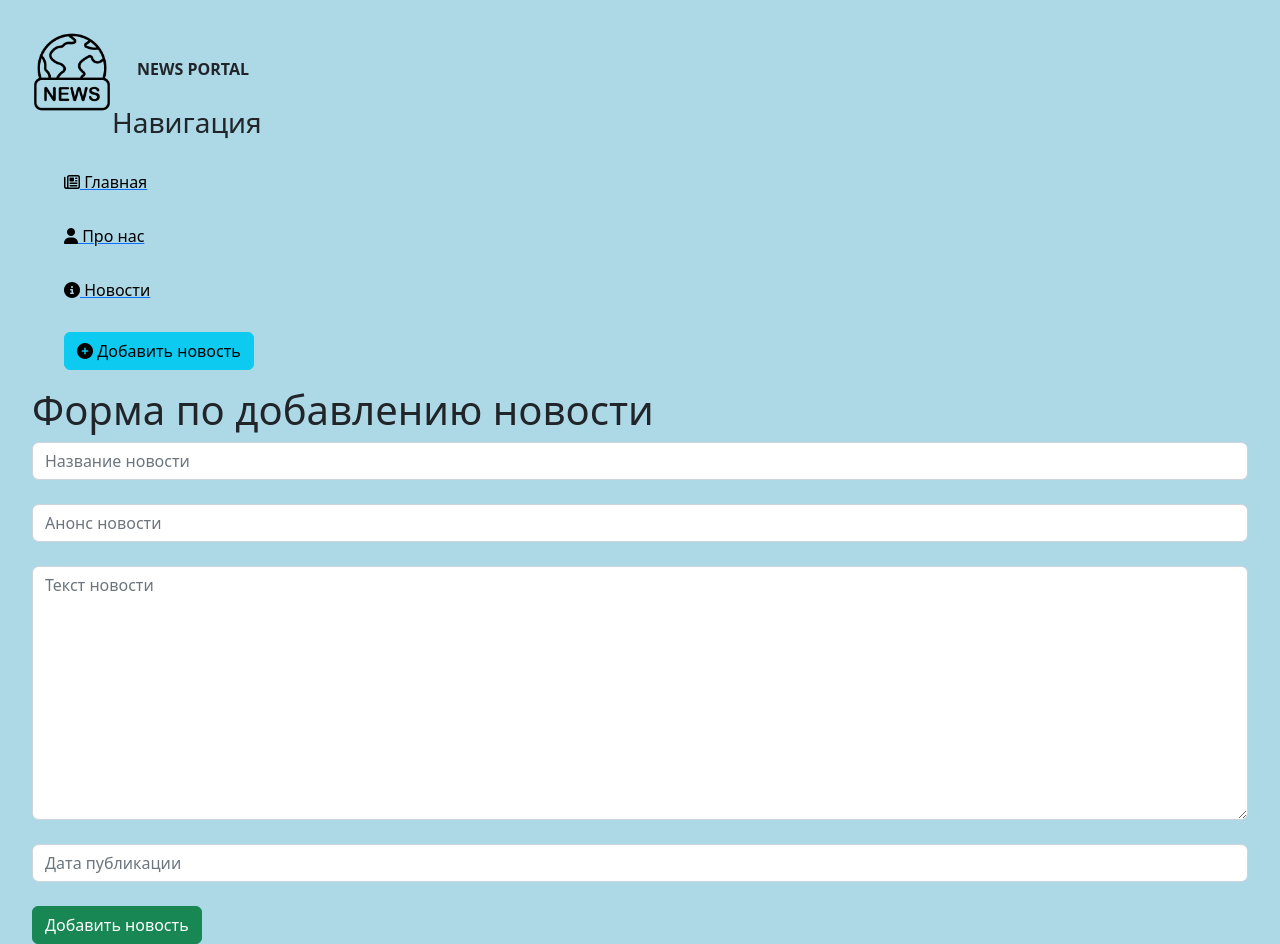
After one commit to elizavetabolotnikova/NewsPortal, a Django app: page /news/create in a window 1280 px wide. The commit adds this page. Run offline with Django 4.2, Linux system fonts and the light colour scheme.

Commit message:
commit 2

```diff
--- a/NewsPortal/newsportal/main/templates/main/default.html
+++ b/NewsPortal/newsportal/main/templates/main/default.html
@@ -27,6 +27,7 @@
             <a href="/news">
                 <li><i class="fa-solid fa-circle-info"></i> Новости </li>
             </a>
+            <a href="{% url 'create' %}"><li><button class="btn btn-info"><i class="fas fa-plus-circle"></i> Добавить новость </button></li></a>
         </ul>
             {% block body %}
             {% endblock %}
--- /dev/null
+++ b/NewsPortal/newsportal/news/forms.py
@@ -0,0 +1,23 @@
+from .models import Articles
+from django.forms import ModelForm,TextInput,DateTimeInput,Textarea
+
+class ArticlesForm(ModelForm):
+    class Meta:
+        model=Articles
+        fields=['title','first_words','text_feild','date']
+
+        widgets={"title":TextInput(attrs={
+            'class':'form-control',
+            'placeholder':'Название новости'
+        }),"first_words":TextInput(attrs={
+            'class':'form-control',
+            'placeholder':'Анонс новости'
+        }),"date":DateTimeInput(attrs={
+            'class':'form-control',
+            'placeholder':'Дата публикации'
+        }),"text_feild":Textarea(attrs={
+            'class':'form-control',
+            'placeholder':'Текст новости'
+        })
+
+        }
--- a/NewsPortal/newsportal/news/models.py
+++ b/NewsPortal/newsportal/news/models.py
@@ -9,6 +9,9 @@ class Articles(models.Model):
 
     def __str__(self):
         return self.title
+
+    def get_absolute_url(self):
+        return f'/news/{self.id}'
     class Meta:
         verbose_name='Новость'
         verbose_name_plural='Новости'
--- /dev/null
+++ b/NewsPortal/newsportal/news/templates/news/create.html
@@ -0,0 +1,19 @@
+{% extends 'main/default.html'%}
+{% block title %}Форма по добавлению новости{% endblock %}
+{% block body %}
+
+
+    <div class="features">
+        <h1>Форма по добавлению новости</h1>
+<form method="post">
+    {% csrf_token %}
+    {{ form.title }}<br>
+    {{ form.first_words }}<br>
+    {{ form.text_feild }}<br>
+    {{ form.date }}<br>
+    <span>{{ error }}</span>
+    <button class="btn btn-success" type="submit">Добавить новость</button>
+
+</form>
+    </div>
+{% endblock %}
--- a/NewsPortal/newsportal/news/templates/news/details_view.html
+++ b/NewsPortal/newsportal/news/templates/news/details_view.html
@@ -5,6 +5,7 @@
 <h1>{{article.title}}</h1>
         <p>{{article.text_feild}}</p>
         <p>{{article.date}}</p>
-
+        <a href="{% url 'news-delete' article.id %}" class="btn btn-danger">Удалить</a>
+        <a href="{% url 'news-update' article.id %}" class="btn btn-info">Редактировать</a>
         </div>
 {% endblock %}
--- a/NewsPortal/newsportal/news/templates/news/news_home.html
+++ b/NewsPortal/newsportal/news/templates/news/news_home.html
@@ -1,4 +1,4 @@
-{% extends 'main/default.html'%}
+{% extends 'main/default.html' %}
 {% block title %}<title>Новости на сайте</title>{% endblock %}
 {% block body %}
     <div class="features">
@@ -7,7 +7,7 @@
         <div class="alert alert-warning">
             <h3>{{el.title }}</h3>
             <p>{{el.first_words }}</p>
-            <a href="{% url 'news-detail' el.id %}" class="btn btn-warning">Продоожение в статье</a>
+            <a href="{% url 'news-detail' el.id %}" class="btn btn-warning">Продожение в статье</a>
             <p>{{el.date }}</p>
         </div>
         {%endfor%}
--- a/NewsPortal/newsportal/news/urls.py
+++ b/NewsPortal/newsportal/news/urls.py
@@ -3,5 +3,9 @@ from . import views
 
 urlpatterns = [
     path('', views.news_home, name='news_home'),
-    path('<int:pk>', views.NewsDetailView.as_view(),name='news-detail')
+    path('create', views.create, name='create'),
+    path('<int:pk>', views.NewsDetailView.as_view(),name='news-detail'),
+    path('<int:pk>/update', views.NewsUpdateView.as_view(), name='news-update'),
+    path('<int:pk>/delete', views.NewsDeleteView.as_view(), name='news-delete')
+
 ]
--- a/NewsPortal/newsportal/news/views.py
+++ b/NewsPortal/newsportal/news/views.py
@@ -1,12 +1,37 @@
-from django.shortcuts import render
+from django.shortcuts import render,redirect
 from .models import Articles
-from django.views.generic import DetailView
+from django.views.generic import DetailView,UpdateView,DeleteView
+from .forms import ArticlesForm
 
 def news_home(request):
     news=Articles.objects.order_by('-date')
     return render(request,'news/news_home.html', {'news' : news})
+def create(request):
+    error=''
+    if request.method=='POST':
+        form=ArticlesForm(request.POST)
+        if form.is_valid():
+            form.save()
+            return redirect('news_home')
+        else:
+            error='Форма былап неверной'
+
+    form=ArticlesForm()
+    data={'form':form}
+    return render(request, 'news/create.html',data)
 
 class NewsDetailView(DetailView):
     model=Articles
     template_name = 'news/details_view.html'
     context_object_name = 'article'
+
+class NewsUpdateView(UpdateView):
+    model = Articles
+    template_name = 'news/create.html'
+    success_url = '/news/'
+    fields=['title','first_words','text_feild','date']
+
+class NewsDeleteView(DeleteView):
+    model = Articles
+    success_url = '/news/'
+    template_name = 'news/delete.html'
```
Also changed, not shown: NewsPortal/newsportal/news/templates/news/delete.html (added, +14 -0 lines), NewsPortal/newsportal/db.sqlite3.
